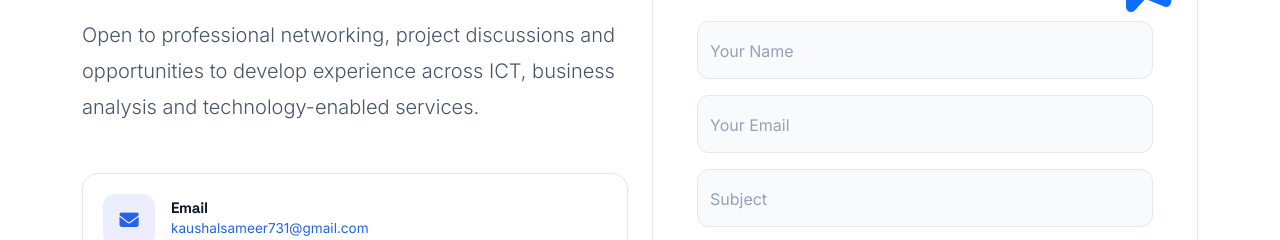
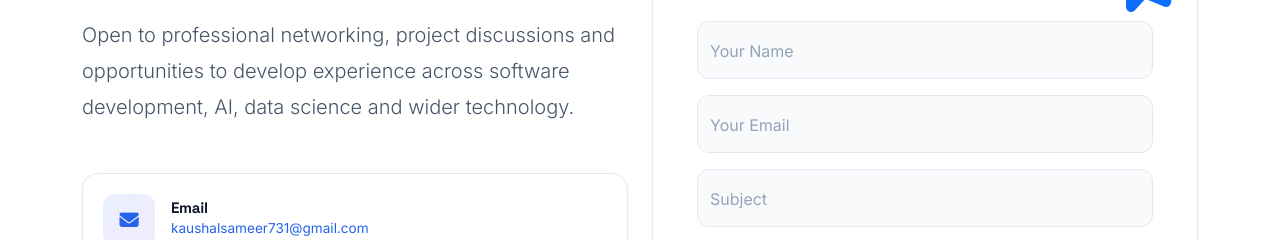
Before and after one commit to Drfirestorm-sa/Web-dev-project-by-Sameer-Kaushal, a plain HTML site: page contact.html in a window 1280 px wide. Shown: the part 469-709 px from the top of the page. Drawn offline with nearby package versions, Linux system fonts and the light colour scheme.

Commit message:
Align contact page career interests with software and AI

```diff
--- a/contact.html
+++ b/contact.html
@@ -78,7 +78,7 @@
 <div class="col-lg-6 mb-5 mb-lg-0 animate-fade-in-up delay-200">
 <span class="section-eyebrow">Let's Talk</span>
 <h2 class="fw-bold mb-4">Get in Touch</h2>
-<p class="lead mb-4">Open to professional networking, project discussions and opportunities to develop experience across ICT, business analysis and technology-enabled services.</p>
+<p class="lead mb-4">Open to professional networking, project discussions and opportunities to develop experience across software development, AI, data science and wider technology.</p>
 <div class="contact-info mt-5">
 <div class="contact-item mb-4 p-3 rounded shadow-sm">
 <div class="contact-icon"><i aria-hidden="true" class="fas fa-envelope"></i></div>
```
